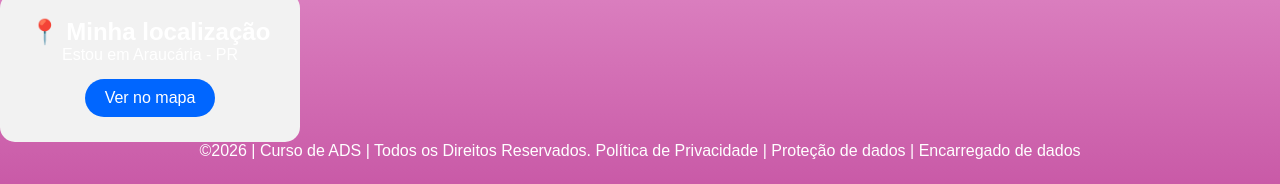
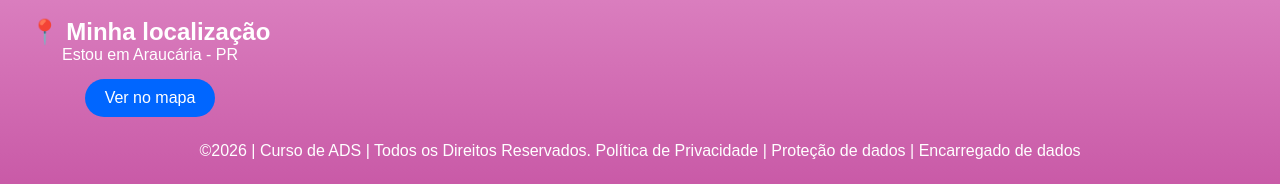
Before and after one commit to mariaramoscarvalho/abel, a plain HTML site: page index.html in a window 1280 px wide. Shown: the part 907-1091 px from the top of the page. Drawn offline with Linux system fonts and the light colour scheme.

Commit message:
1596894189

```diff
--- a/style.css
+++ b/style.css
@@ -81,7 +81,6 @@ text-decoration: none;
 .localizacao {
     width: 300px;
     padding: 25px;
-    background: #f2f2f2;
     border-radius: 15px;
     text-align: center;
 }
```
